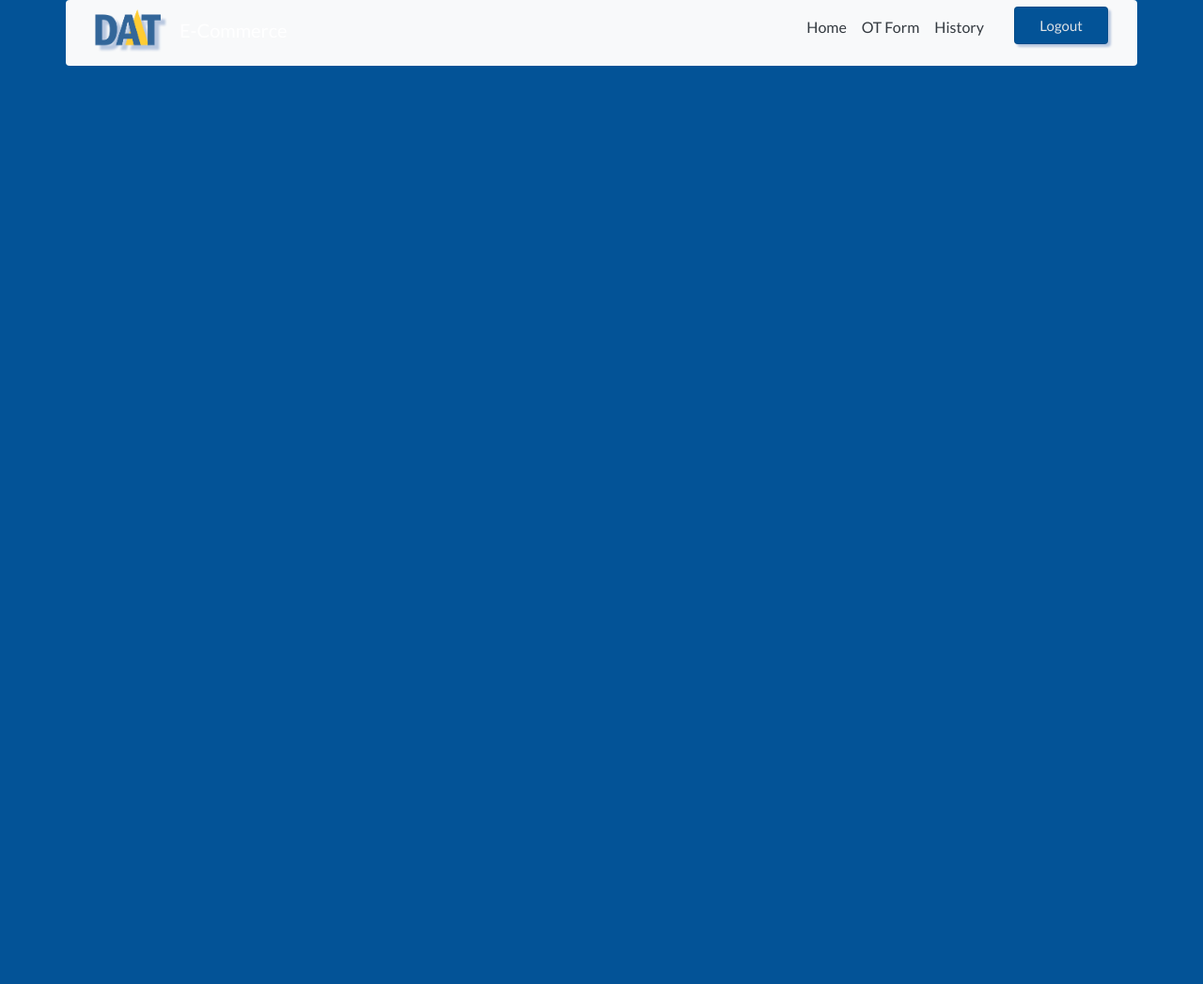
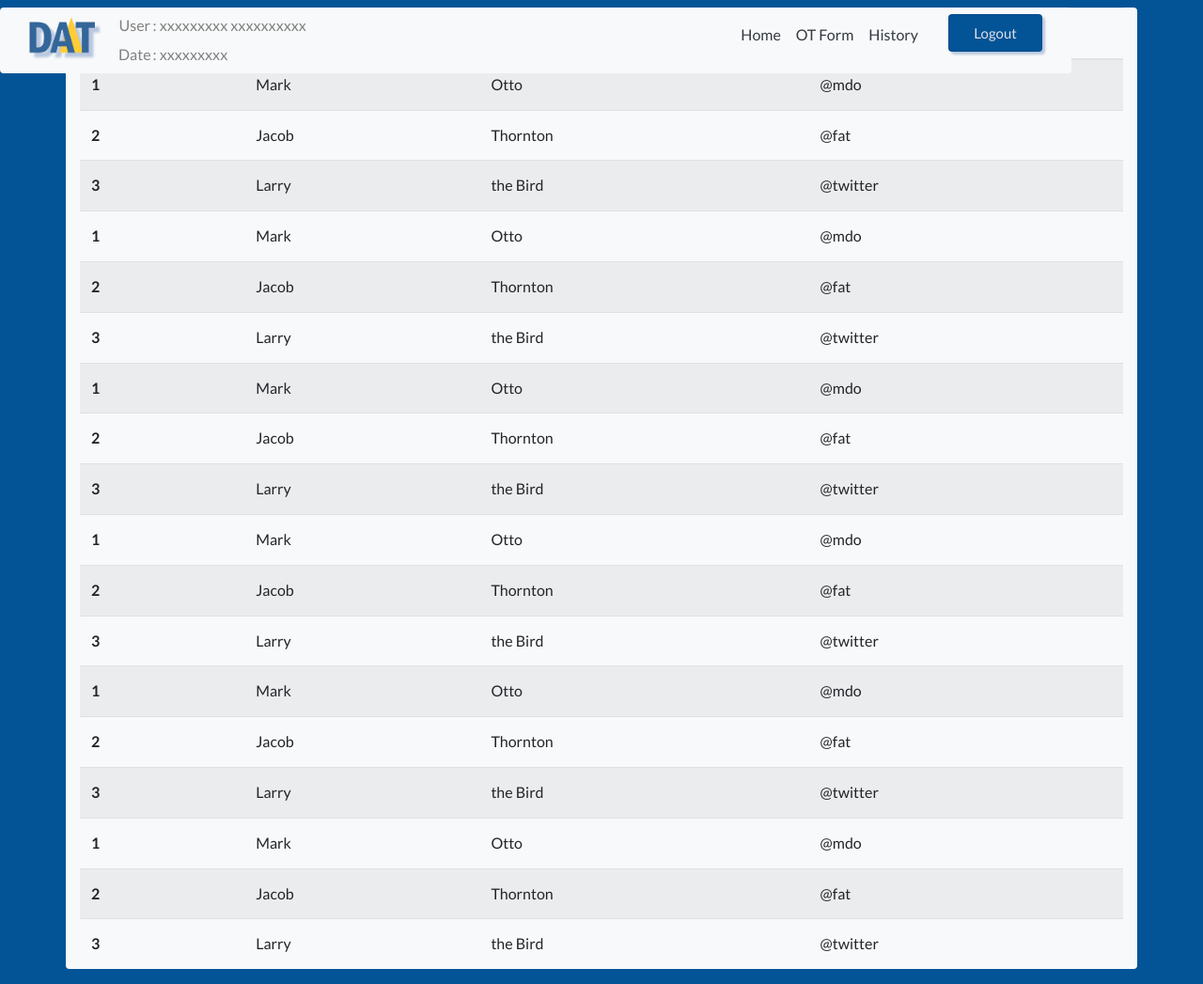
Before and after one commit to ZawYeHtet739/OJT-Form-Ui, a plain HTML site: page OTform.html in a window 1280 px wide. Shown: the whole page at 94% size. Before the commit the page ends 800 px from the top, so only its background shows below. Drawn offline with Linux system fonts and the light colour scheme.

Commit message:
Testing Clone Project

```diff
--- a/OTform.html
+++ b/OTform.html
@@ -16,13 +16,27 @@
 
 <body>
 
-    <div class="container bg-light rounded">
-        <nav class="container navbar navbar-expand-lg navbar-light">
+    <!-- Nav Bar -->
+    <div class="container bg-light rounded position-fixed">
+        <nav class="container navbar navbar-expand-lg navbar-light ">
 
             <a class="navbar-brand text-white" href="http://localhost:8080/E-Commerce/"> <img src="images/DATLogo.png"
                     style="width: 70px; filter: drop-shadow(5px 5px 1px #B8C7DF);">
-                <span class="ml-3">E-Commerce</span>
             </a>
+
+            <div class="classone ml-2">
+                <table>
+                    <tr>
+                        <td class="text-center">User</td>
+                        <td>: xxxxxxxxx xxxxxxxxxx</td>
+                    </tr>
+                    <tr>
+                        <td class="text-center">Date</td>
+                        <td>: xxxxxxxxx</td>
+                    </tr>
+                </table>
+
+            </div>
 
             <button class="navbar-toggler" type="button" data-toggle="collapse" data-target="#navbarSupportedContent"
                 aria-controls="navbarSupportedContent" aria-expanded="false" aria-label="Toggle navigation">
@@ -35,16 +49,139 @@
                         </a></li>
                     <li class="nav-item"><a class="nav-link text-dark" href="http://localhost:8080/E-Commerce/">OT Form
                         </a></li>
-                    <li class="nav-item mr-4"><a class="nav-link text-dark" href="http://localhost:8080/E-Commerce/">History
+                    <li class="nav-item mr-4"><a class="nav-link text-dark"
+                            href="http://localhost:8080/E-Commerce/">History
                         </a></li>
                     <li class="nav-item"><a href="#"> <button type="submit"
-                            class="form-control btn btn-sm mb-3 rounded submit-button">Logout</button>
+                                class="form-control btn btn-sm mb-3 rounded submit-button">Logout</button>
                         </a>
-                        </li>
-
+                    </li>
                 </ul>
             </div>
         </nav>
+    </div>
+
+    <div class="container bg-light rounded my-2">
+        <table class="table table-striped">
+            <thead>
+                <tr>
+                    <th scope="col">No</th>
+                    <th scope="col">First</th>
+                    <th scope="col">Last</th>
+                    <th scope="col">Handle</th>
+                </tr>
+            </thead>
+            <tbody>
+                <tr>
+                    <th scope="row">1</th>
+                    <td>Mark</td>
+                    <td>Otto</td>
+                    <td>@mdo</td>
+                </tr>
+                <tr>
+                    <th scope="row">2</th>
+                    <td>Jacob</td>
+                    <td>Thornton</td>
+                    <td>@fat</td>
+                </tr>
+                <tr>
+                    <th scope="row">3</th>
+                    <td>Larry</td>
+                    <td>the Bird</td>
+                    <td>@twitter</td>
+                </tr>
+                <tr>
+                    <th scope="row">1</th>
+                    <td>Mark</td>
+                    <td>Otto</td>
+                    <td>@mdo</td>
+                </tr>
+                <tr>
+                    <th scope="row">2</th>
+                    <td>Jacob</td>
+                    <td>Thornton</td>
+                    <td>@fat</td>
+                </tr>
+                <tr>
+                    <th scope="row">3</th>
+                    <td>Larry</td>
+                    <td>the Bird</td>
+                    <td>@twitter</td>
+                </tr>
+                <tr>
+                    <th scope="row">1</th>
+                    <td>Mark</td>
+                    <td>Otto</td>
+                    <td>@mdo</td>
+                </tr>
+                <tr>
+                    <th scope="row">2</th>
+                    <td>Jacob</td>
+                    <td>Thornton</td>
+                    <td>@fat</td>
+                </tr>
+                <tr>
+                    <th scope="row">3</th>
+                    <td>Larry</td>
+                    <td>the Bird</td>
+                    <td>@twitter</td>
+                </tr>
+                <tr>
+                    <th scope="row">1</th>
+                    <td>Mark</td>
+                    <td>Otto</td>
+                    <td>@mdo</td>
+                </tr>
+                <tr>
+                    <th scope="row">2</th>
+                    <td>Jacob</td>
+                    <td>Thornton</td>
+                    <td>@fat</td>
+                </tr>
+                <tr>
+                    <th scope="row">3</th>
+                    <td>Larry</td>
+                    <td>the Bird</td>
+                    <td>@twitter</td>
+                </tr>
+                <tr>
+                    <th scope="row">1</th>
+                    <td>Mark</td>
+                    <td>Otto</td>
+                    <td>@mdo</td>
+                </tr>
+                <tr>
+                    <th scope="row">2</th>
+                    <td>Jacob</td>
+                    <td>Thornton</td>
+                    <td>@fat</td>
+                </tr>
+                <tr>
+                    <th scope="row">3</th>
+                    <td>Larry</td>
+                    <td>the Bird</td>
+                    <td>@twitter</td>
+                </tr>
+                <tr>
+                    <th scope="row">1</th>
+                    <td>Mark</td>
+                    <td>Otto</td>
+                    <td>@mdo</td>
+                </tr>
+                <tr>
+                    <th scope="row">2</th>
+                    <td>Jacob</td>
+                    <td>Thornton</td>
+                    <td>@fat</td>
+                </tr>
+                <tr>
+                    <th scope="row">3</th>
+                    <td>Larry</td>
+                    <td>the Bird</td>
+                    <td>@twitter</td>
+                </tr>
+            </tbody>
+        </table>
     </div>
 
 
```
Also changed, not shown: index.html (+2 -3 lines), testing.txt (added).
